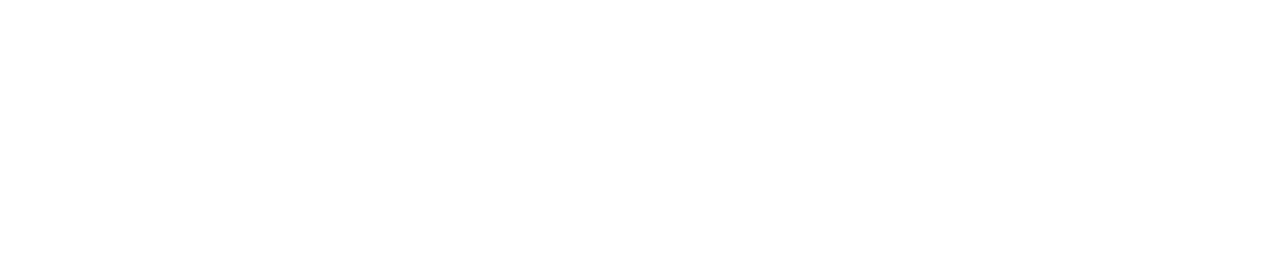
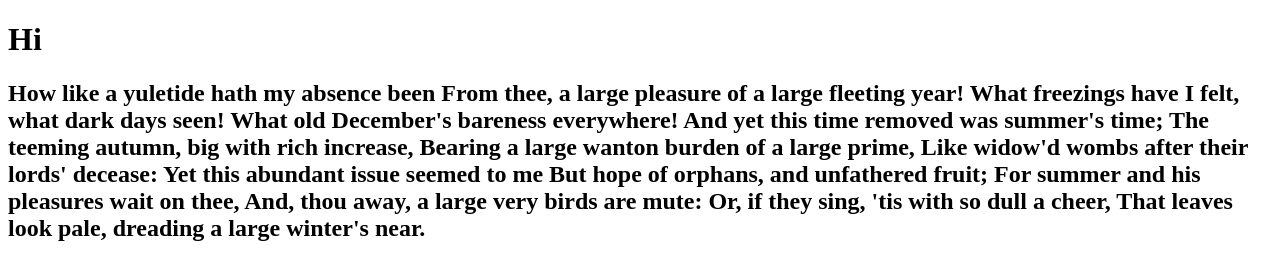
Before and after one commit to Rfishernc/js-part-deux, a plain HTML site: page index.html in a window 1280 px wide. Drawn offline with Linux system fonts and the light colour scheme.

Commit message:
finished string challenge

```diff
--- a/index.html
+++ b/index.html
@@ -6,9 +6,12 @@
     <title>Page Title</title>
     <meta name="viewport" content="width=device-width, initial-scale=1">
     <link rel="stylesheet" type="text/css" media="screen" href="main.css" />
-    <script src="main.js"></script>
+    <!-- <script src="main.js"></script> -->
+
 </head>
 <body>
-
+    <h1 id='hi'>Hi</h1>
+    <div id='sonnet'></div>
+    <script src='stringchallenge.js'></script>
 </body>
 </html>
--- /dev/null
+++ b/stringchallenge.js
@@ -0,0 +1,19 @@
+const sonnet = "How like a winter hath my absence been From thee, the pleasure of the fleeting year! What freezings have I felt, what dark days seen! What old December's bareness everywhere! And yet this time removed was summer's time; The teeming autumn, big with rich increase, Bearing the wanton burden of the prime, Like widow'd wombs after their lords' decease: Yet this abundant issue seemed to me But hope of orphans, and unfathered fruit; For summer and his pleasures wait on thee, And, thou away, the very birds are mute: Or, if they sing, 'tis with so dull a cheer, That leaves look pale, dreading the winter's near.";
+
+console.log(sonnet.indexOf('orphans'));
+
+console.log(sonnet.length);
+
+let newSonnet = sonnet.replace('winter', 'yuletide');
+
+newSonnet = newSonnet.replace(/ the /g, ' a large ');
+
+function printToDom(string, divId) {
+    const div = document.getElementById(divId);
+    div.innerHTML += string;
+}
+
+printToDom(`<h2>${newSonnet}</h2>`, 'sonnet');
+
+// const sonnetDiv = document.getElementById('sonnet');
+// sonnetDiv.innerHTML = `<h3>${newSonnet}</h3>`;
```
